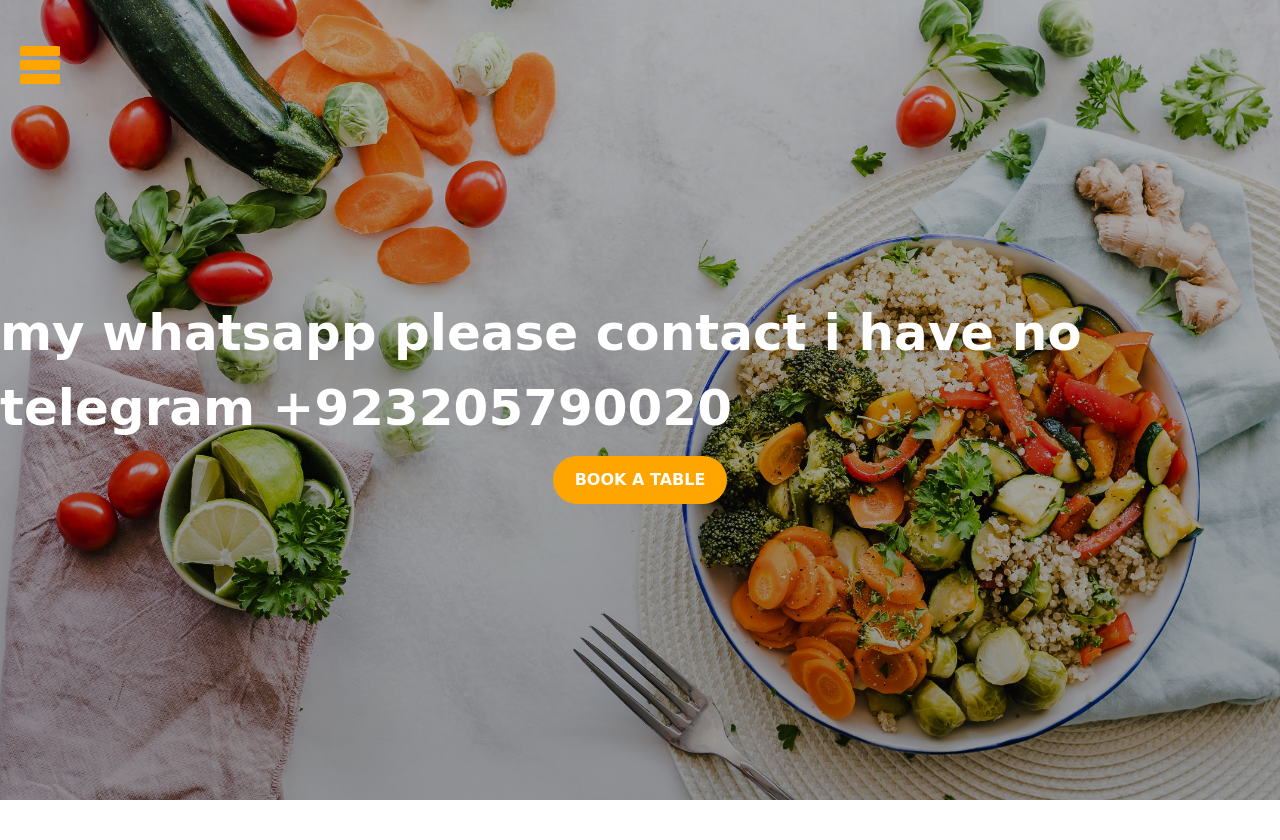
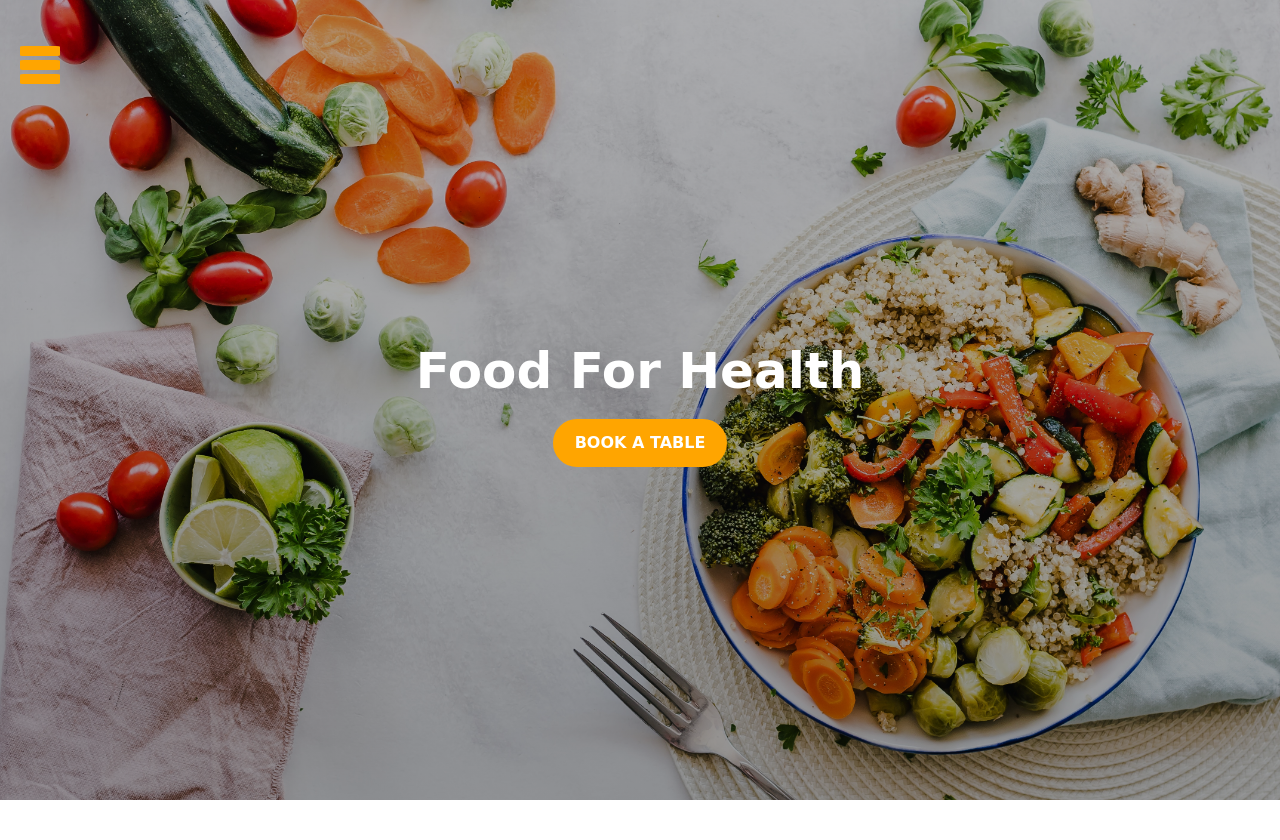
Before and after one commit to haseebashiqmernstack/restaurant, a PHP site: page / in a window 1280 px wide. Shown: the top 840 px of the page. Run offline with PHP 8.4, Linux system fonts and the light colour scheme; some libraries are stand-ins or nearby versions; some web fonts are replaced.

Commit message:
03/11/2021

```diff
--- a/index.php
+++ b/index.php
@@ -33,8 +33,8 @@
 
     <header class="header">
        <div class="hero">
-            <!-- <h1 class="title">Food For Health</h1> -->
-            <h1 class="title">my whatsapp please contact i have no telegram +923205790020</h1>
+            <h1 class="title">Food For Health</h1>
+            <!-- <h1 class="title">my whatsapp please contact i have no telegram +923205790020</h1> -->
            <a href="#" class="hero-button pulsate">Book a table</a>
        </div>
     </header>
```
